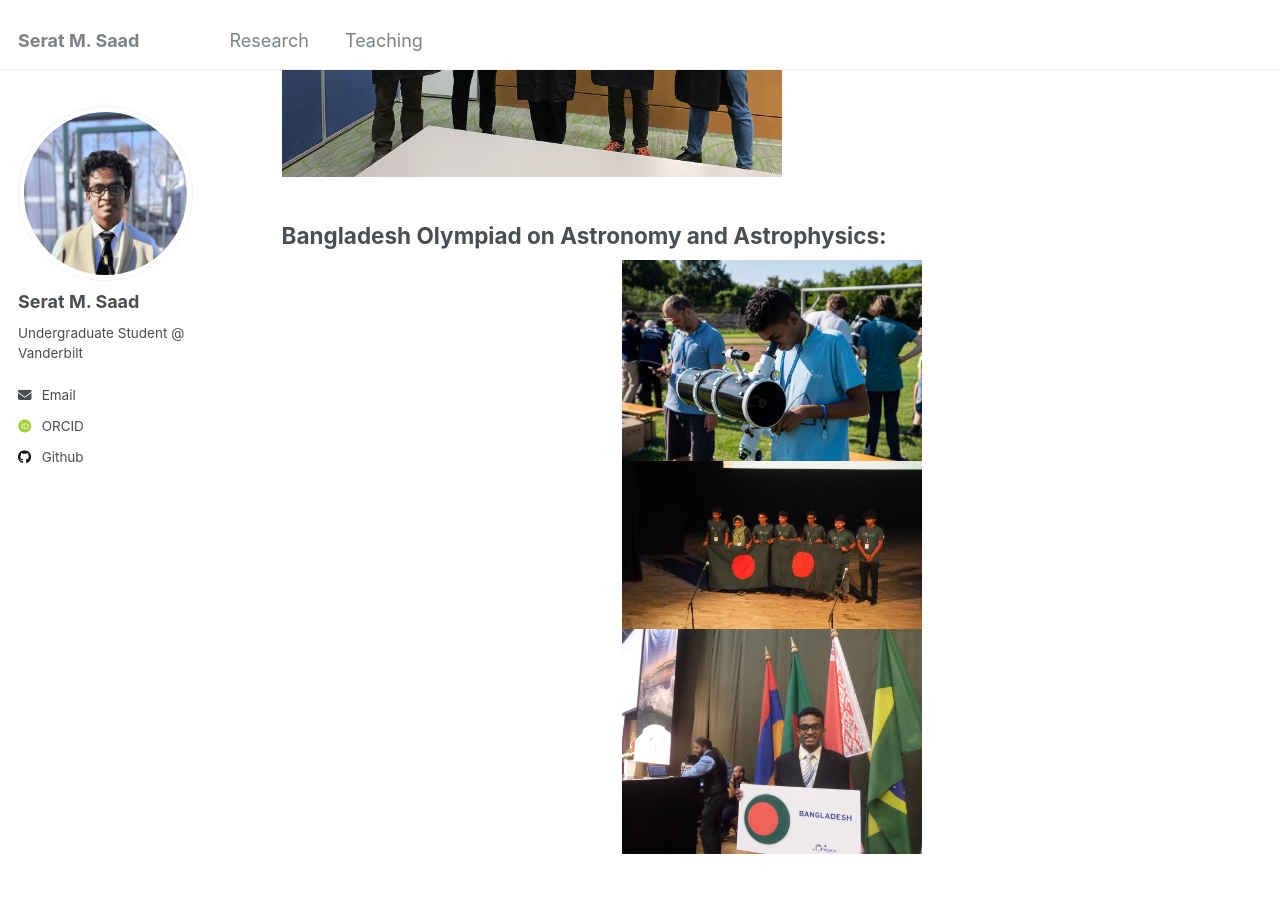
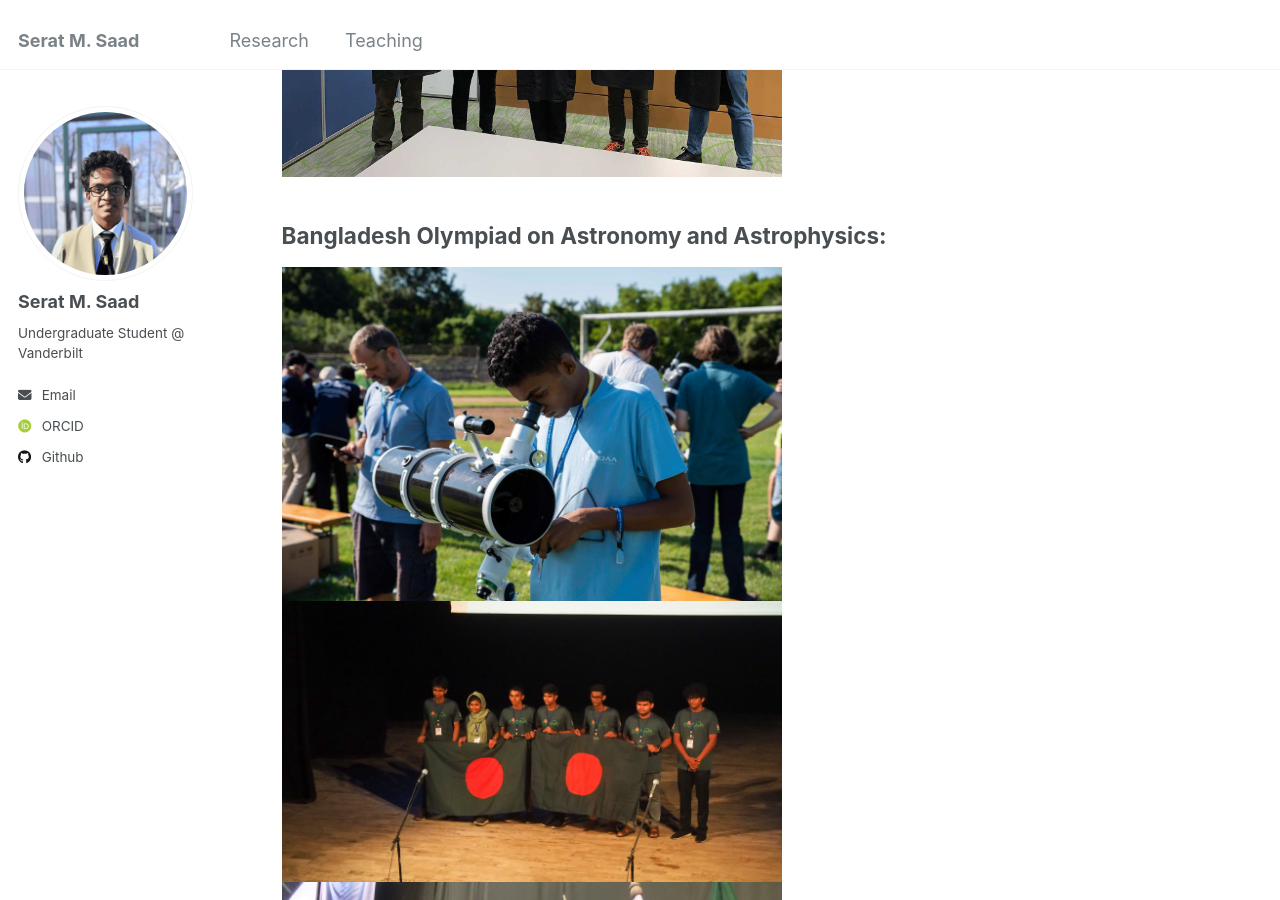
Before and after one commit to seratsaad/seratsaad.github.io, a Jekyll site: the page built from _pages/teaching.md, in a window 1280 px wide and 900 px high, scrolled down 422 px. Built offline with Jekyll 4.4.1, drawn with Linux system fonts in a browser that asks for light colours; some web fonts are replaced.

Commit message:
Update teaching.md

```diff
--- a/_pages/teaching.md
+++ b/_pages/teaching.md
@@ -17,10 +17,7 @@ redirect_from:
 
 ## Bangladesh Olympiad on Astronomy and Astrophysics:
 
-<div style="display: flex; flex-direction: column; align-items: center;">
 
-  <img src="https://seratsaad.github.io/images/bdoaa1.jpg" alt="Image 1" width="300">
-  <img src="https://seratsaad.github.io/images/bdoaa2.jpg" alt="Image 2" width="300">
-  <img src="https://seratsaad.github.io/images/bdoaa3.jpg" alt="Image 3" width="300">
-
-</div>
+<img src="https://seratsaad.github.io/images/bdoaa1.jpg" alt="Image 1" width="500">
+<img src="https://seratsaad.github.io/images/bdoaa2.jpg" alt="Image 2" width="500">
+<img src="https://seratsaad.github.io/images/bdoaa3.jpg" alt="Image 3" width="500">
```
